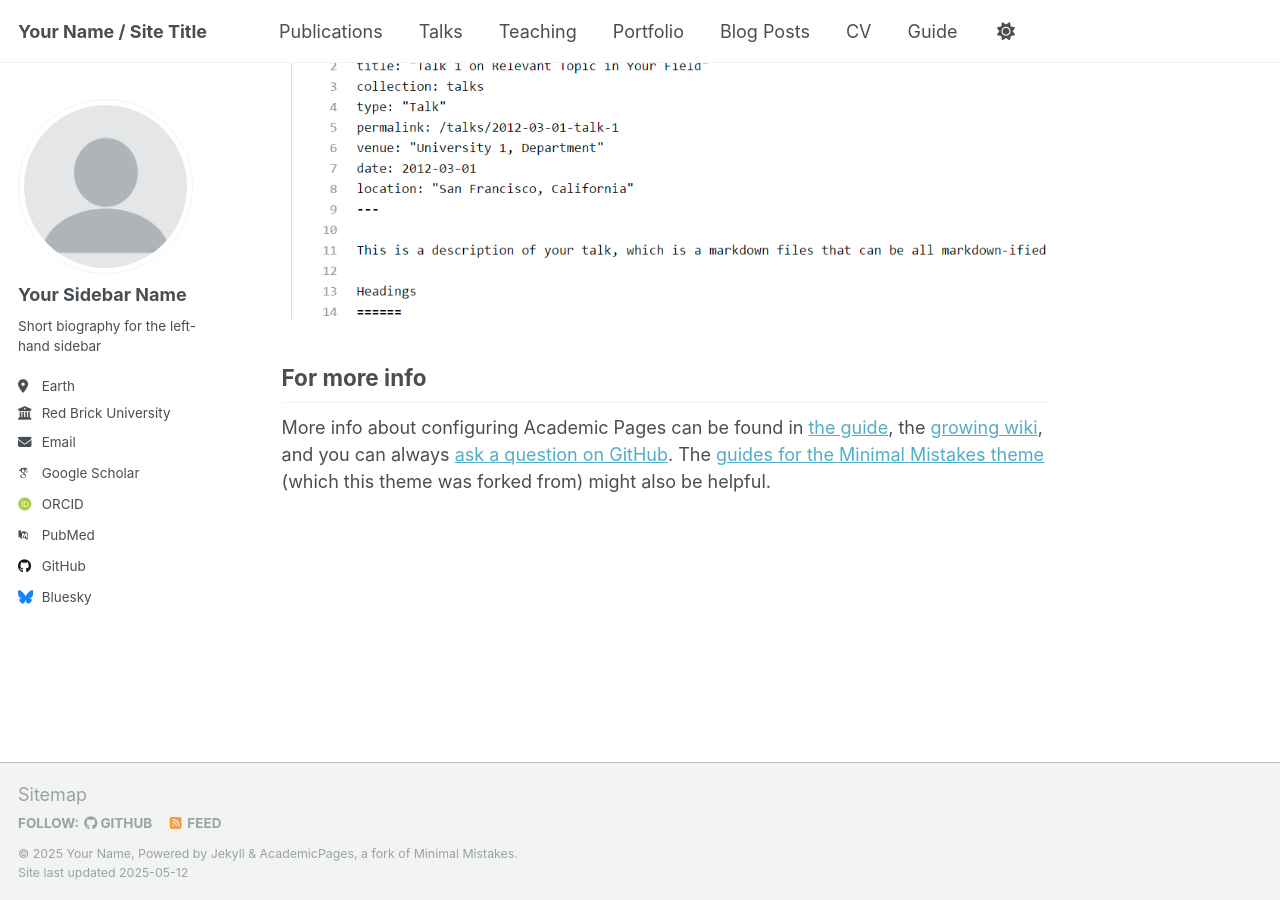
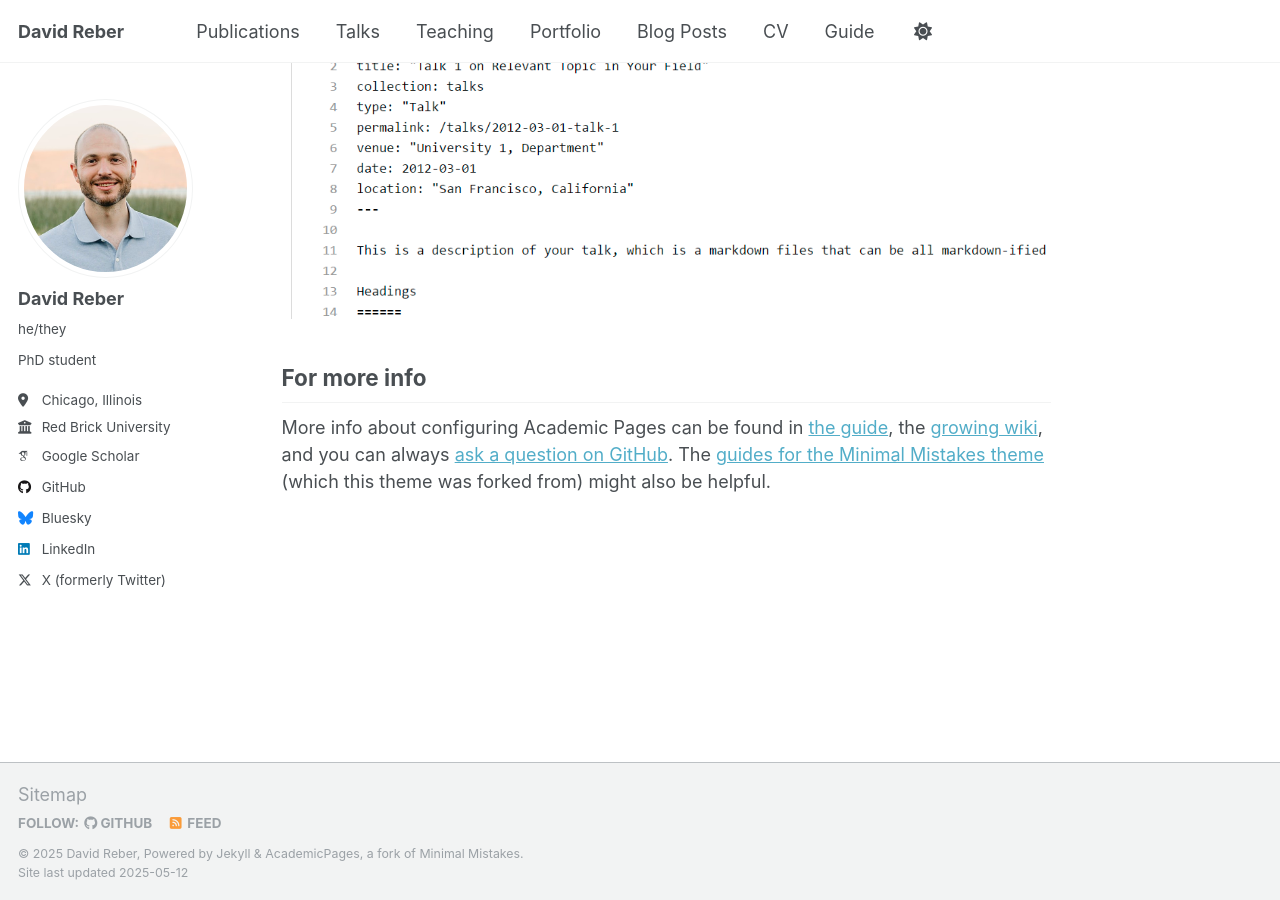
Before and after one commit to davidreber/davidreber.github.io, a Jekyll site: the page built from _pages/about.md, in a window 1280 px wide and 900 px high, scrolled down 2636 px. Built offline with Jekyll 4.4.1, drawn with Linux system fonts in a browser that asks for light colours; some web fonts are replaced.

Commit message:
basic config

```diff
--- a/_config.yml
+++ b/_config.yml
@@ -9,36 +9,36 @@
 # Basic Site Settings
 locale                   : "en-US"
 site_theme               : "default"
-title                    : "Your Name / Site Title"
+title                    : "David Reber"
 title_separator          : "-"
-name                     : &name "Your Name"
+name                     : &name "David Reber"
 description              : &description "personal description"
-url                      : https://academicpages.github.io # the base hostname & protocol for your site e.g. "https://[your GitHub username].github.io" or if you already have some other page hosted on Github then use "https://[your GitHub username].github.io/[Your Repo Name]"
+url                      : https://davidreber.github.io # the base hostname & protocol for your site e.g. "https://[your GitHub username].github.io" or if you already have some other page hosted on Github then use "https://[your GitHub username].github.io/[Your Repo Name]"
 baseurl                  : "" # the subpath of your site, e.g. "/blog"
-repository               : "academicpages/academicpages.github.io"
+repository               : "davidreber.github.io"
 
 # Site Author - The following control what appear as part of the author content on the side bar.
 #               If a field is blank the icon and link will not appear, otherwise it will be shown.
 #               Additional customization can be done by editing /_includes/author-profile.html
 author:
   # Biographic information
-  avatar           : "profile.png"
-  name             : "Your Sidebar Name"
-  pronouns         : # example: "she/her"
-  bio              : "Short biography for the left-hand sidebar"
-  location         : "Earth"
+  avatar           : "reber_square.jpg"
+  name             : "David Reber"
+  pronouns         : "he/they"
+  bio              : "PhD student"
+  location         : "Chicago, Illinois"
   employer         : "Red Brick University"
   uri              : # URL
-  email            : "none@example.org"
+  email            :
 
   # Academic websites
   academia         : # URL
   arxiv            : # URL - Update with the correct link to your profile
-  googlescholar    : "https://scholar.google.com/citations?user=PS_CX0AAAAAJ"
+  googlescholar    : "https://scholar.google.com/citations?hl=en&authuser=1&user=8MXWn9gAAAAJ"
   impactstory      : # URL
-  orcid            : "http://orcid.org/yourorcidurl"
+  orcid            :
   semantic         : # URL
-  pubmed           : "https://www.ncbi.nlm.nih.gov/pubmed/?term=john+snow"
+  pubmed           :
   researchgate     : # URL
   scopus           : # URL
 
@@ -46,12 +46,12 @@ author:
   bitbucket        : # Username - Update with your username on the site
   codepen          : # Username
   dribbble         : # Username
-  github           : "academicpages"
+  github           : "davidreber"
   kaggle           : # Username
   stackoverflow    : # User number or user number and name (i.e., use "1" or "1/jeff-atwood")
 
   # Social media
-  bluesky          : "bsky.app" # Replace this with you Bluesky username
+  bluesky          : "davidpreber.bsky.social" # Replace this with you Bluesky username
   facebook         : # Username
   flickr           : # Username
   foursquare       : # Username
@@ -60,7 +60,7 @@ author:
   keybase          : # Username
   instagram        : # Username
   lastfm           : # Username
-  linkedin         : # Username
+  linkedin         : "david-reber-ais/"
   mastodon         : # URL
   medium           : # URL
   pinterest        : # Username
@@ -68,7 +68,7 @@ author:
   steam            : # Username
   telegram         : # URL
   tumblr           : # Username
-  twitter          : # Username for X / Twitter
+  twitter          : "davidpreber" # for X / Twitter
   vine             : # Username
   weibo            : # Username
   wikipedia        : # Username
```
Also changed, not shown: images/reber_square.jpg (added).
